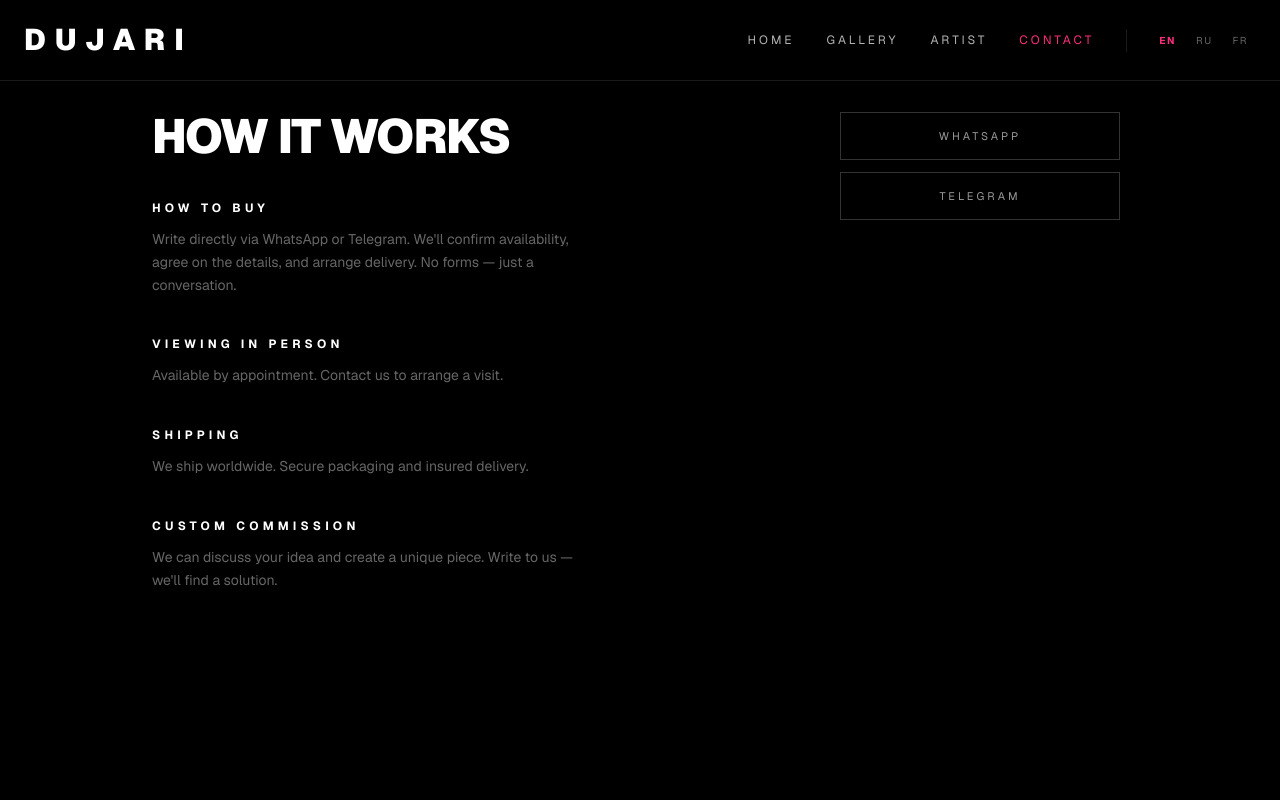
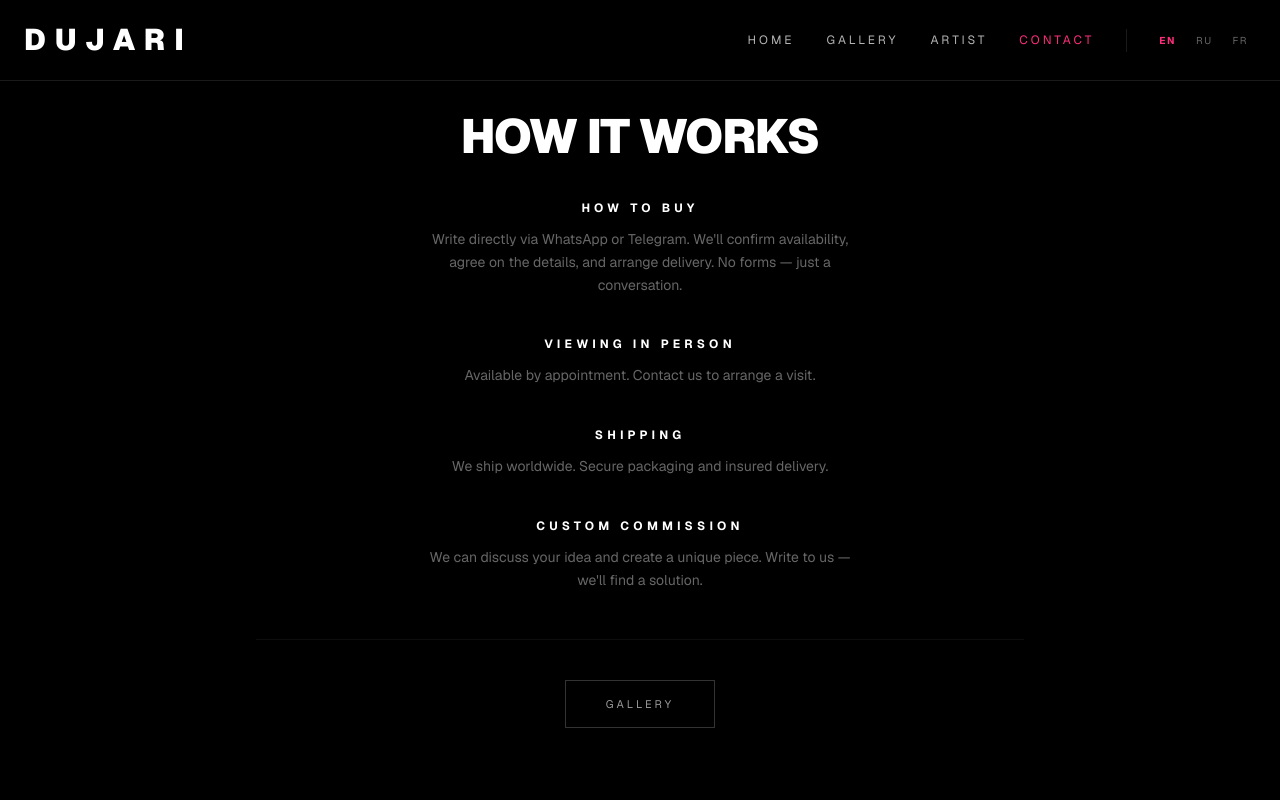
Before and after one commit to genfreemix/dujari, a Next.js app: page /contact in a window 1280 px wide. Shown: the top 800 px of the page. Built offline with nearby package versions, Linux system fonts and the light colour scheme.

Commit message:
fix: center contact page text and replace CTA column with gallery button

```diff
--- a/src/app/contact/page.tsx
+++ b/src/app/contact/page.tsx
@@ -1,5 +1,6 @@
 "use client";
 
+import Link from "next/link";
 import { useT } from "@/i18n";
 
 export default function ContactPage() {
@@ -12,14 +13,11 @@ export default function ContactPage() {
     { title: t("contact.step4_title"), text: t("contact.step4_text") },
   ];
 
-  const whatsappUrl = `https://wa.me/33600000000?text=${encodeURIComponent("Hi! I'm interested in DUJARI artworks.")}`;
-  const telegramUrl = `https://t.me/dujari`;
-
   return (
     <div className="pt-14 md:pt-16 bg-black min-h-screen">
       <section className="pt-10 pb-20 md:pt-12 md:pb-28">
         <div className="max-w-5xl mx-auto px-6">
-          <div className="md:grid md:grid-cols-[minmax(0,1fr)_18rem] md:gap-12 lg:gap-16 md:items-start">
+          <div className="max-w-3xl mx-auto text-center">
             <div>
               <h1 className="text-white text-3xl md:text-5xl font-black tracking-tight uppercase mb-10">
                 {t("contact.how_title")}
@@ -30,29 +28,19 @@ export default function ContactPage() {
                     <h3 className="text-white text-xs tracking-[0.35em] uppercase mb-3 font-bold">
                       {step.title}
                     </h3>
-                    <p className="text-white/40 text-sm leading-relaxed max-w-md">{step.text}</p>
+                    <p className="text-white/40 text-sm leading-relaxed max-w-md mx-auto">{step.text}</p>
                   </div>
                 ))}
               </div>
-            </div>
 
-            <div className="mt-12 pt-10 border-t border-white/5 flex flex-col gap-3 md:mt-0 md:pt-0 md:border-t-0 md:self-start md:items-start">
-              <a
-                href={whatsappUrl}
-                target="_blank"
-                rel="noopener noreferrer"
-                className="inline-flex w-[17.5rem] min-h-12 items-center justify-center gap-2 border border-white/20 text-white/60 text-[11px] tracking-[0.28em] uppercase px-6 py-3.5 hover:border-[#25D366]/50 hover:text-white transition-all duration-300"
-              >
-                WhatsApp
-              </a>
-              <a
-                href={telegramUrl}
-                target="_blank"
-                rel="noopener noreferrer"
-                className="inline-flex w-[17.5rem] min-h-12 items-center justify-center gap-2 border border-white/20 text-white/60 text-[11px] tracking-[0.28em] uppercase px-6 py-3.5 hover:border-[#2AABEE]/50 hover:text-white transition-all duration-300"
-              >
-                Telegram
-              </a>
+              <div className="mt-12 pt-10 border-t border-white/5 flex justify-center">
+                <Link
+                  href="/gallery"
+                  className="inline-flex min-h-12 items-center justify-center border border-white/20 text-white/60 text-[11px] tracking-[0.28em] uppercase px-10 py-3.5 hover:border-white/35 hover:text-white transition-all duration-300"
+                >
+                  {t("nav.gallery")}
+                </Link>
+              </div>
             </div>
           </div>
         </div>
```
